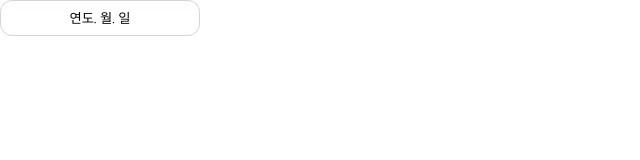
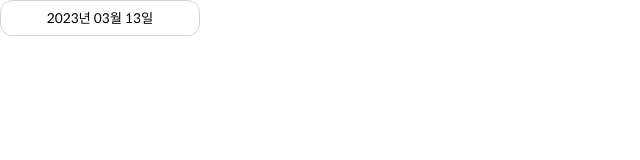
Before and after one commit to te-ing/fe-study, a React (Create React App) app in the folder calendar/: page / in a window 1280 px wide. Shown: the top 160 px of the page, without its empty margins (0-640 px from the left). Built offline with nearby package versions, Linux system fonts and the light colour scheme.

Commit message:
feat: contextAPI 초안 구현

```diff
--- a/calendar/src/App.tsx
+++ b/calendar/src/App.tsx
@@ -1,9 +1,14 @@
-import DateInput from "components/dateInput";
+import DateInput from "components/dateInput/DateInput";
+import { DateProvider } from "context/date";
 import "scss/index.scss";
 
 function App() {
   // eslint-disable-next-line no-console
-  return <DateInput clickDay={(day) => console.log(day)} />;
+  return (
+    <DateProvider>
+      <DateInput clickDay={(day) => console.log(day)} />
+    </DateProvider>
+  );
 }
 
 export default App;
--- a/calendar/src/components/dateInput/index.tsx
+++ b/calendar/src/components/dateInput/DateInput.tsx
@@ -1,5 +1,6 @@
 import cx from "classnames";
-import Month from "components/month";
+import Month from "components/month/Month";
+import { useDateValue } from "context/date";
 import { ComponentProps, MouseEventHandler, useState } from "react";
 import styles from "scss/components/dateInput/dateInput.module.scss";
 import { YMDFormat } from "utils/dayjs-helper";
@@ -11,25 +12,22 @@ type TProps = ComponentProps<"button"> & {
 
 export default function DateInput({ clickDay, placeholder = "연도. 월. 일", ...props }: TProps) {
   const [isOpen, setIsOpen] = useState(false);
-  const [date, setDate] = useState<string>(placeholder);
+  const date = useDateValue();
 
   const handleClickDate: MouseEventHandler<HTMLButtonElement> = (e) => {
     props.onClick && props.onClick(e);
+    clickDay && clickDay(YMDFormat(date));
     setIsOpen(!isOpen);
   };
-
-  const handleClickDay = (day: string) => {
-    const formattedDate = YMDFormat(day);
-    clickDay && clickDay(formattedDate);
-    setDate(formattedDate);
+  const toggleMonthView = () => {
     setIsOpen(false);
   };
 
   return (
     <div className={styles.wrapper}>
-      <Month clickDay={handleClickDay} className={cx(styles.month, { [styles.hidden]: !isOpen })} />
+      <Month toggle={toggleMonthView} className={cx(styles.month, { [styles.hidden]: !isOpen })} />
       <button type="button" onClick={handleClickDate} className={cx(styles.button, props.className)} {...props}>
-        {date || placeholder}
+        {!date ? placeholder : YMDFormat(date)}
       </button>
     </div>
   );
--- /dev/null
+++ b/calendar/src/components/month/Month.tsx
@@ -0,0 +1,20 @@
+import styles from "scss/components/month/month.module.scss";
+import MonthView from "./MonthView";
+import MonthHeader from "./MonthHeader";
+import cx from "classnames";
+
+type TProps = {
+  className?: string;
+  toggle: () => void;
+};
+
+function Month({ toggle, className }: TProps) {
+  return (
+    <div className={cx(styles.wrapper, className)}>
+      <MonthHeader />
+      <MonthView toggle={toggle} />
+    </div>
+  );
+}
+
+export default Month;
--- a/calendar/src/components/month/MonthHeader.tsx
+++ b/calendar/src/components/month/MonthHeader.tsx
@@ -1,31 +1,28 @@
+import { useDateActions, useDateValue } from "context/date";
 import dayjs from "dayjs";
 import styles from "scss/components/month/monthHeader.module.scss";
 import { DoubleArrow, SingleArrow } from "scss/svg";
 import { YMFormat } from "utils/dayjs-helper";
 
-type TProps = {
-  date: dayjs.ConfigType;
-  increase: (level: "month" | "year") => void;
-  decrease: (level: "month" | "year") => void;
-  reset: () => void;
-};
+function MonthHeader() {
+  const date = useDateValue();
+  const { up, down, set } = useDateActions();
 
-function MonthHeader({ date, increase, decrease, reset }: TProps) {
   return (
     <div className={styles.wrapper}>
-      <button type="button" onClick={() => increase("year")} className={styles.reverse}>
+      <button type="button" onClick={() => up("year")} className={styles.reverse}>
         <DoubleArrow />
       </button>
-      <button type="button" onClick={() => increase("month")} className={styles.reverse}>
+      <button type="button" onClick={() => up("month")} className={styles.reverse}>
         <SingleArrow />
       </button>
-      <button type="button" onClick={reset}>
+      <button type="button" onClick={() => set(dayjs())}>
         {YMFormat(date)}
       </button>
-      <button type="button" onClick={() => decrease("month")}>
+      <button type="button" onClick={() => down("month")}>
         <SingleArrow />
       </button>
-      <button type="button" onClick={() => decrease("year")}>
+      <button type="button" onClick={() => down("year")}>
         <DoubleArrow />
       </button>
     </div>
--- a/calendar/src/components/month/MonthView.tsx
+++ b/calendar/src/components/month/MonthView.tsx
@@ -3,23 +3,25 @@ import styles from "scss/components/month/monthView.module.scss";
 import dayjs from "dayjs";
 import { currMonthArray, lastMonthArray, nextMonthArray, startOfDay } from "utils/dayjs-helper";
 import { WHAT_DAY } from "constants/day";
+import { useDateActions, useDateValue } from "context/date";
 
 type TProps = {
-  date: dayjs.ConfigType;
-  clickDay: (day: string) => void;
-  increase: (level: "month" | "year") => void;
-  decrease: (level: "month" | "year") => void;
+  toggle: () => void;
 };
 
-export default function MonthView({ date, clickDay, increase, decrease }: TProps) {
+export default function MonthView({ toggle }: TProps) {
+  const date = useDateValue();
+  const { up, down, set } = useDateActions();
+
   const handleClickDay: MouseEventHandler<HTMLButtonElement> = (target) => {
     const day = target.currentTarget.innerText;
-    clickDay(`${dayjs(date).format("YYYY-MM")}-${day.length < 2 ? `0${day}` : day}`);
+    set(dayjs(`${date?.format("YYYY-MM")}-${day.length < 2 ? `0${day}` : day}`));
+    toggle();
   };
 
   const handleClickEmptyDay: MouseEventHandler<HTMLButtonElement> = (target) => {
     const day = Number(target.currentTarget.innerText);
-    day < 15 ? decrease("month") : increase("month");
+    day < 15 ? down("month") : up("month");
   };
 
   return (
--- a/calendar/src/components/month/index.tsx
+++ /dev/null
@@ -1,40 +0,0 @@
-import styles from "scss/components/month/month.module.scss";
-import dayjs from "dayjs";
-import { useState } from "react";
-import MonthView from "./MonthView";
-import MonthHeader from "./MonthHeader";
-import cx from "classnames";
-
-type TProps = {
-  clickDay: (day: string) => void;
-  className?: string;
-};
-
-function Month({ clickDay, className }: TProps) {
-  const [month, setMonth] = useState<number>(0);
-  const currMonth = dayjs().subtract(-month, "M");
-  const increment = (level: "year" | "month") => (level === "month" ? setMonth(month - 1) : setMonth(month - 12));
-  const decrement = (level: "year" | "month") => (level === "month" ? setMonth(month + 1) : setMonth(month + 12));
-  const reset = () => setMonth(0);
-
-  const handleClickDay = (day: string) => clickDay(day);
-
-  return (
-    <div className={cx(styles.wrapper, className)}>
-      <MonthHeader
-        date={currMonth}
-        increase={(level) => increment(level)}
-        decrease={(level) => decrement(level)}
-        reset={reset}
-      />
-      <MonthView
-        date={currMonth}
-        clickDay={handleClickDay}
-        increase={(level) => increment(level)}
-        decrease={(level) => decrement(level)}
-      />
-    </div>
-  );
-}
-
-export default Month;
--- /dev/null
+++ b/calendar/src/context/date.tsx
@@ -0,0 +1,72 @@
+/* eslint-disable @typescript-eslint/no-unused-vars */
+import dayjs from "dayjs";
+import { createContext, useContext, useMemo, useState } from "react";
+
+const DateValueContext = createContext<dayjs.Dayjs>(dayjs());
+const DateActionsContext = createContext({
+  up: (type: "day" | "month" | "year") => {},
+  down: (type: "day" | "month" | "year") => {},
+  set: (value: dayjs.Dayjs) => {},
+});
+
+type TProps = {
+  children: React.ReactNode;
+};
+
+export function DateProvider({ children }: TProps) {
+  const [date, setDate] = useState(dayjs());
+
+  const actions = useMemo(
+    () => ({
+      up: (type: "day" | "month" | "year") => {
+        if (type === "day") {
+          setDate((prev) => prev.subtract(1, "D"));
+        }
+        if (type === "month") {
+          setDate((prev) => prev.subtract(1, "M"));
+        }
+        if (type === "year") {
+          setDate((prev) => prev.subtract(1, "year"));
+        }
+      },
+      down: (type: "day" | "month" | "year") => {
+        if (type === "day") {
+          setDate((prev) => prev.subtract(-1, "D"));
+        }
+        if (type === "month") {
+          setDate((prev) => prev.subtract(-1, "M"));
+        }
+        if (type === "year") {
+          setDate((prev) => prev.subtract(-1, "year"));
+        }
+      },
+      set: (value: dayjs.Dayjs) => {
+        setDate(value);
+      },
+    }),
+    // eslint-disable-next-line react-hooks/exhaustive-deps
+    []
+  );
+
+  return (
+    <DateActionsContext.Provider value={actions}>
+      <DateValueContext.Provider value={date}>{children}</DateValueContext.Provider>
+    </DateActionsContext.Provider>
+  );
+}
+
+export const useDateValue = () => {
+  const value = useContext(DateValueContext);
+  if (value === undefined) {
+    throw new Error("useDateValue should be used within ModalProvider");
+  }
+  return value;
+};
+
+export const useDateActions = () => {
+  const value = useContext(DateActionsContext);
+  if (value === undefined) {
+    throw new Error("useDateActions should be used within ModalProvider");
+  }
+  return value;
+};
```
